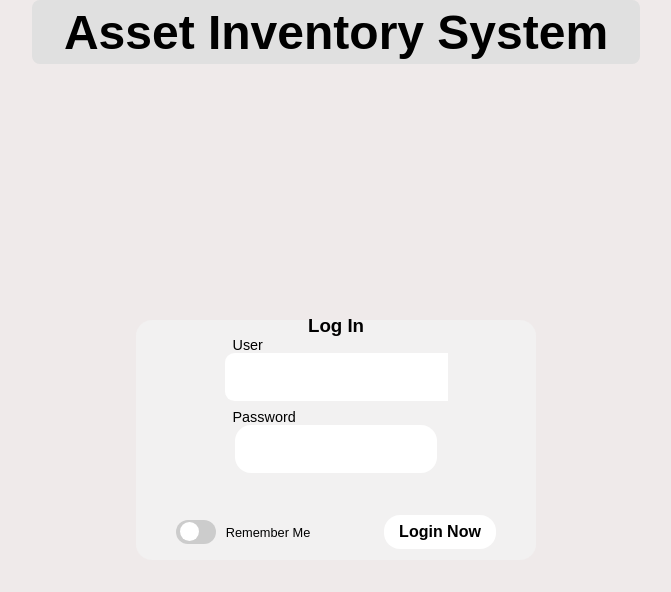
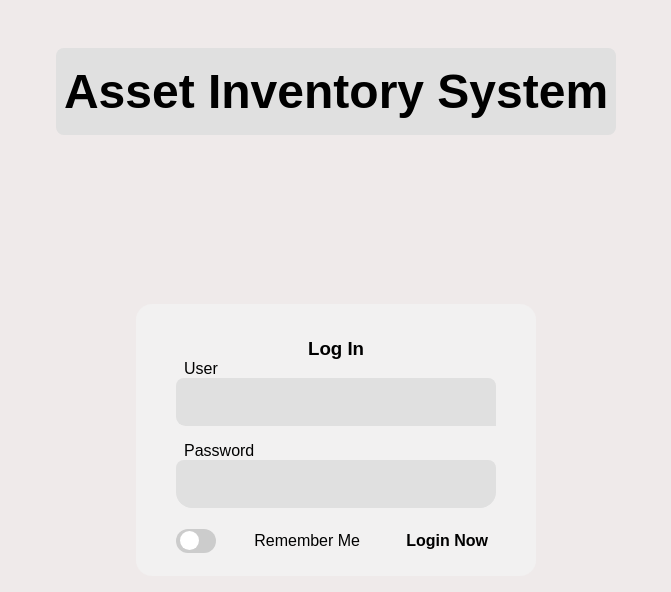
Before and after one commit to creishen/dbms, a PHP site: page /login.php in a window 1280 px wide. Shown: the top 592 px of the page, without its empty margins (304-975 px from the left). Run offline with PHP 8.4, Linux system fonts and the light colour scheme.

Commit message:
Update style.css

```diff
--- a/style.css
+++ b/style.css
@@ -6,58 +6,30 @@
 
 body {
   font-family: Arial, sans-serif;
-    background-color: #EFEAEA;
+  background-color: #efeaea;
 }
 
 .container {
   display: grid;
-    grid-template-columns: 10% 90%;
+  grid-template-columns: 5% 95%;
   width: 100vw;
   height: 100vh;
-
-    h2{
-        margin: 5rem 0 0 0;
-        background-color: #E0E0E0;
-        display: flex;
-        justify-content: center;
-        align-items: center;
-        width: 20rem;
-        height: 5rem;
-        border-radius: 0.5rem;
-        text-align: center;
-    }
 }
 
 .login-details {
   width: 25rem;
-    height: 15rem;
+  height: 17rem;
   display: flex;
   flex-direction: column;
   justify-content: center;
   align-items: center;
-    background-color: #F2F1F1;
+  background-color: #f2f1f1;
   border-radius: 1rem;
   position: absolute;
   top: 55%;
   left: 50%;
   transform: translate(-50%, -50%);
   font-family: Arial, Helvetica, sans-serif;
-
-    .btns {
-        width: 80%;
-        height: 5rem;
-        display: flex;
-        flex-direction: row;
-        align-items: center;
-        justify-content: space-around;
-        padding: 0;
-        margin: 0;
-
-        p {
-            font-size: 0.8rem;
-            padding-right: 4rem;
-        }
-    }
 
   .loginBtn {
     font-weight: bolder;
@@ -66,12 +38,37 @@ body {
     text-align: center;
     color: black;
     border-radius: 1rem;
-        border: 0;
+    background-color: transparent;
+    border: none;
     cursor: pointer;
   }
 
-    .loginBtn:hover {
-        opacity: 0.5;
+  .info {
+    display: flex;
+    flex-direction: column;
+    font-size: medium;
+
+    h3 {
+      text-align: center;
+      margin-top: 1rem;
+      color: black;
+    }
+
+    label {
+      font-size: 1rem;
+      padding-left: 0.5rem;
+      color: black;
+    }
+
+    .logInInput {
+      width: 20rem;
+      height: 3rem;
+      background: #e0e0e0;
+      border-top-left-radius: 0.5rem;
+      border-top-right-radius: 0.5rem;
+      margin-bottom: 1rem;
+      color: black;
+    }
   }
   /* The switch - the box around the slider */
   .switch {
@@ -137,36 +134,6 @@ body {
   }
 }
 
-
-.info {
-    display: flex;
-    flex-direction: column;
-    font-size: medium;
-    h3{
-        text-align: center;
-        padding-top: 1rem;
-        color: black;
-    }
-
-    label {
-        font-size: 0.9rem;
-        padding-left: 0.5rem;
-        color: black;
-    }
-
-    input {
-        width: 20rem;
-        height: 3rem;
-        background: #E0E0E0;
-        border: 1px, solid, rgb(255, 255, 255);
-        border-top-left-radius: 0.5rem;
-        border-top-right-radius: 0.5rem;
-        margin-bottom: 0.5rem;
-        color: black;
-    }
-}
-
-
 .nav,
 .primary-navigation {
   display: block;
@@ -310,86 +289,139 @@ body {
       grid-row: 3/-3;
       height: 100%;
       overflow: auto;
-            width: 1fr;
+      width: 100%;
       text-align: center;
       display: flex;
       justify-content: flex-start;
 
-
       table {
         width: 100%;
 
-              td{
-                font-size: 1rem;
+        td {
+          font-size: 0.875rem;
+        }
+      }
+    }
   }
 }
 
-          }
-        }
-
-
-  }
-
 .content {
+  grid-column: 2;
   margin: 0;
   width: 100%;
   height: 100%;
   display: flex;
   flex-direction: column;
   align-items: center;
-        a{
+
+  a {
     text-decoration: none;
     color: black;
   }
 
-
-        h2{
-            background-color: #E0E0E0;
+  h2 {
+    background-color: #e0e0e0;
     display: flex;
     justify-content: center;
     align-items: center;
     width: fit-content;
-            max-width: 100%;
-            height: 2.5rem;
+    height: fit-content;
     border-radius: 0.5rem;
     text-align: center;
-            padding: 2rem;
+    padding: 1rem 0.5rem 1rem 0.5rem;
+    margin-top: 3rem;
     margin-bottom: 3rem;
     font-size: 3rem;
   }
 
-        .btns{
+  .btns {
+    margin: 0 auto 0 auto;
     width: 80%;
     display: flex;
     flex-direction: row;
     justify-content: space-between;
     align-items: center;
-            margin: 2rem;
-            /* padding: 0.5rem 2rem 0.5rem 2rem; */
 
-                i{
-                    background-color: #E0E0E0;
+    .btn-group {
+      width: fit-content;
+      flex-shrink: 0;
+    }
+
+    button {
+      width: fit-content;
+    }
+    button:active {
+      background-color: #d9dada;
+    }
+
+    i {
+      background-color: #e0e0e0;
       font-size: 1rem;
       padding: 0.55rem;
       border-radius: 0.6rem;
       border-top-left-radius: 0;
       border-bottom-left-radius: 0;
       cursor: pointer;
+      transition: color 0.3ms;
+    }
+
+    i.active {
+      color: #d9dada;
+    }
+
+    .asset-td,
+    .search-td {
+      display: flex; /* Ensures icon and button are inline */
+      align-items: center; /* Aligns items vertically */
+      gap: 0; /* Removes any extra space between the icon and button */
     }
 
     #asset-btn {
-                    border-top-left-radius: 0;
-                    border-bottom-left-radius: 0;
+      padding: 0.5rem 1rem; /* Adds padding to the button */
+      border-radius: 0 0.6rem 0.6rem 0; /* Matches the icon's border-radius */
+      border: none; /* Optional: Removes button border */ /* Adjust as needed for your design */
+      color: black;
+      cursor: pointer;
+    }
+
+    #search input {
+      padding: 0.5rem 1rem; /* Adds padding to the button */
+      border-radius: 0.6rem 0 0 0.6rem; /* Matches the icon's border-radius */
+      border: none; /* Optional: Removes button border */ /* Adjust as needed for your design */
+      color: black;
+      cursor: text;
+    }
+
+    .search-icon {
+      background-color: #e0e0e0;
+      font-size: 1rem;
+      border-radius: 0 0.6rem 0.6rem 0; /* Rounded corners for the icon */
+      cursor: pointer;
     }
 
     .asset-icon {
-                    border-radius: 0.6rem;
-                    border-top-right-radius: 0;
-                    border-bottom-right-radius: 0;
+      background-color: #e0e0e0;
+      font-size: 1rem;
+      border-radius: 0.6rem 0 0 0.6rem; /* Rounded corners for the icon */
+      cursor: pointer;
+    }
+
+    .asset-td button,
+    .asset-td i,
+    .search-td button,
+    .search-td i {
+      display: inline-block; /* Ensures proper inline alignment */
+      flex-shrink: 0; /* Prevents elements from shrinking */
+    }
+
+    #sort-btn,
+    #view-btn {
+      border-radius: 1rem;
     }
   }
 
-        button, input{
+  button,
+  input {
     border: none;
     background-color: white;
     font-size: 1rem;
@@ -663,3 +732,35 @@ body {
 .dropdown-list li:hover {
   background-color: #ddd;
 }
+
+#error-container {
+  position: absolute;
+  display: none;
+  z-index: 90;
+  top: 21.5%;
+  color: white;
+  background-color: red;
+  padding: 1rem;
+  border-radius: 1rem;
+  margin: 1rem 0;
+  font-size: 0.875rem;
+  text-align: center;
+  width: fit-content;
+  flex-shrink: 0;
+  text-wrap: nowrap;
+}
+
+#success-container {
+  position: absolute;
+  display: none;
+  color: white;
+  width: fit-content;
+  flex-shrink: 0;
+  text-wrap: nowrap;
+  background-color: green;
+  padding: 1rem;
+  border-radius: 1rem;
+  margin: 1rem 0;
+  font-size: 0.875rem;
+  text-align: center;
+}
```
Also changed, not shown: other parts of style.css (+103 -54 lines). Lines whose indentation alone changed are shown as unchanged.
